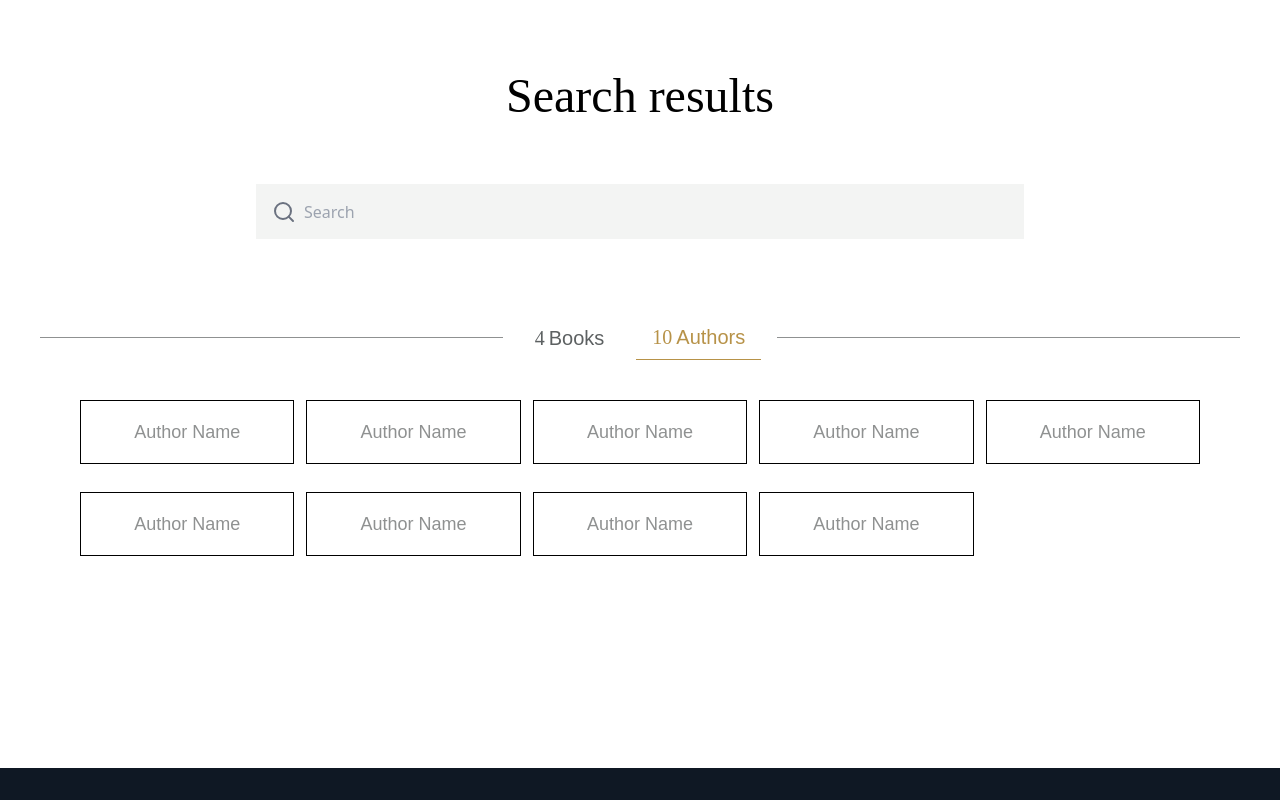
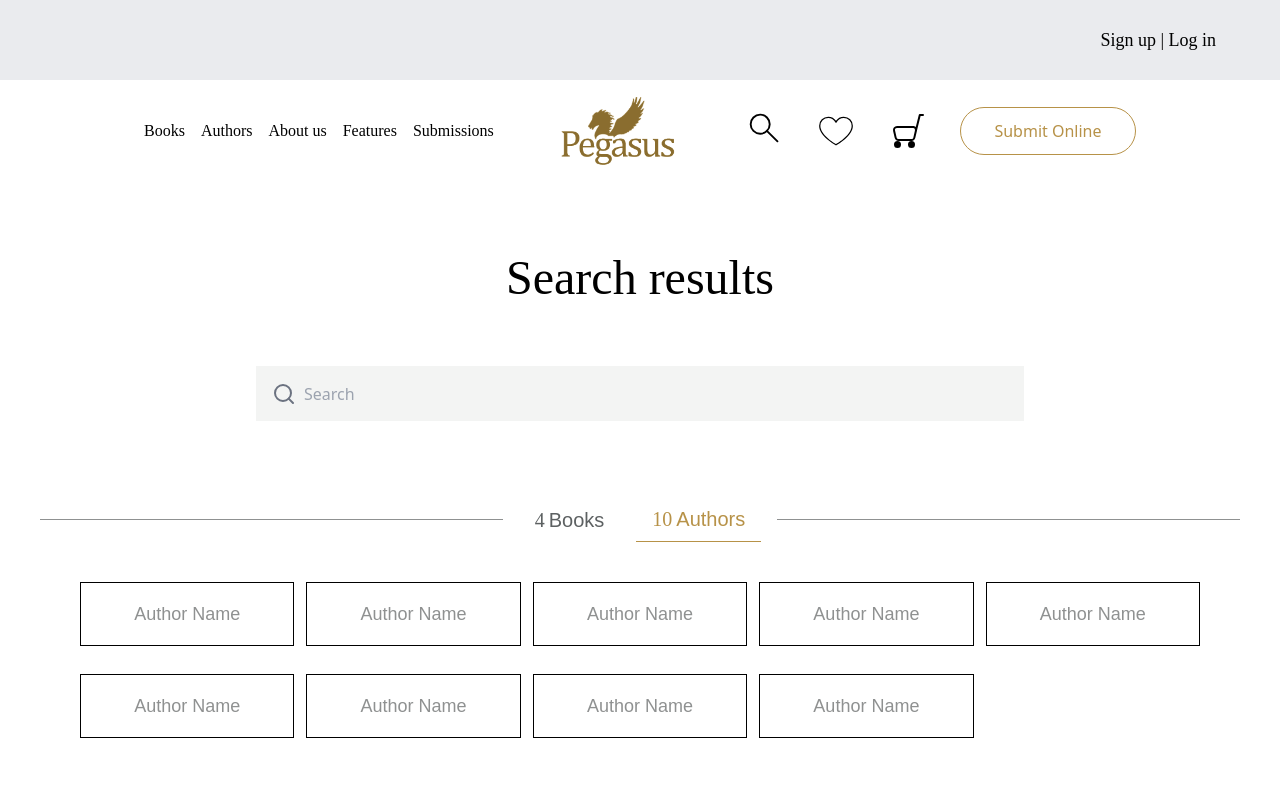
Before and after one commit to Hadees621/pegasus, a React (Create React App) app: page /search in a window 1280 px wide. Shown: the top 800 px of the page. Built offline with nearby package versions, Linux system fonts and the light colour scheme.

Commit message:
header added

```diff
--- a/src/pages/search-results/SearchResults.js
+++ b/src/pages/search-results/SearchResults.js
@@ -1,5 +1,6 @@
 import React, { useState } from "react";
 import Footer from "../../components/Footer";
+import Header from "../../components/Header";
 
 const SearchResults = () => {
     const [activeTab, setActiveTab] = useState("authors");
@@ -36,6 +37,7 @@ const SearchResults = () => {
 
     return (
         <>
+            <Header />
             <div className="2560:mb-96 md:mb-48 320:mb-20">
                 <div className={`flex flex-col items-center py-8`}>
                     <p className="lg:text-5xl 320:text-3xl font-fairplay py-10 font-normal">Search results</p>
```
